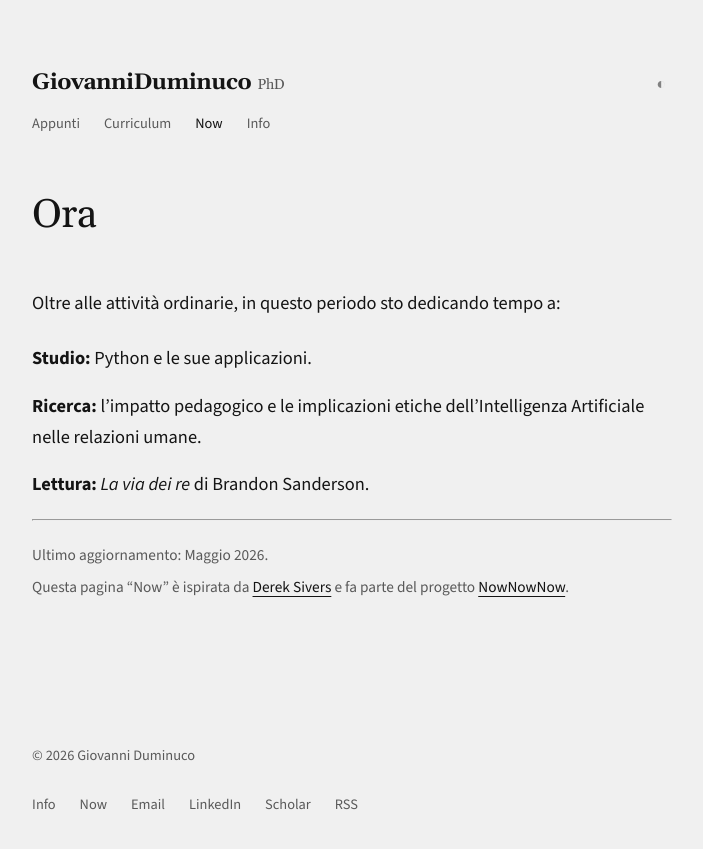
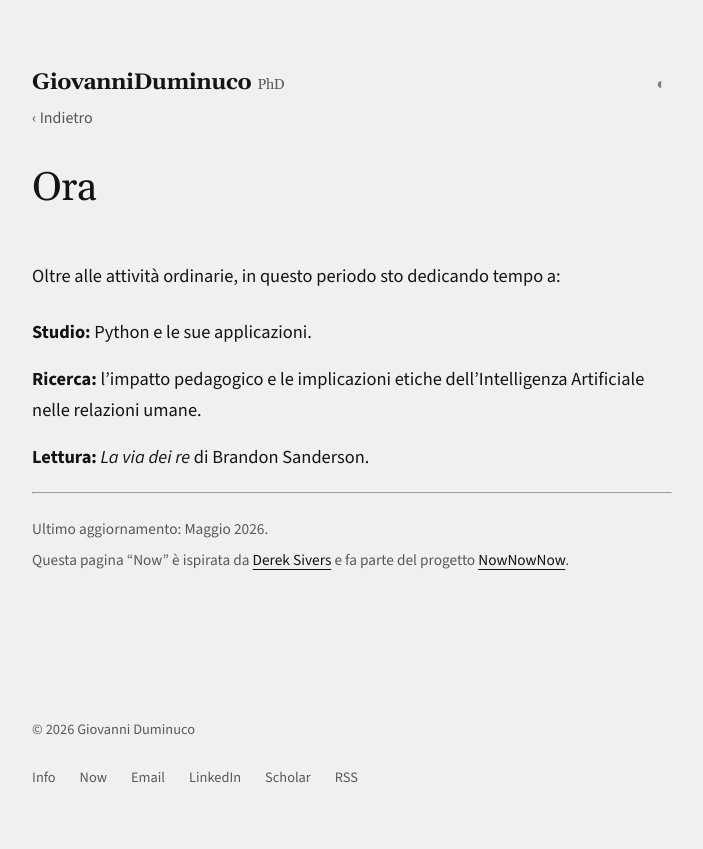
Before and after one commit to dumgio/dumgio.github.io, a Jekyll site: the page built from now.md, in a window 1280 px wide. Shown: the top 849 px of the page, without its empty margins (288-991 px from the left). Built offline with Jekyll 4.4.1, drawn with Linux system fonts in a browser that asks for light colours; comment, search, counter and statistics services are not loaded.

Commit message:
Rimuove menu header e aggiunge link indietro a tutte le pagine
- Rimosso sottomenu (Appunti, Curriculum, Now, Info) dall'header
- Aggiunto "‹ Indietro" a now.md e info.md

Co-Authored-By: Claude Sonnet 4.6 <noreply@anthropic.com>

```diff
--- a/_layouts/default.html
+++ b/_layouts/default.html
@@ -53,12 +53,6 @@
             </h1>
             <button id="theme-toggle" aria-label="Cambia tema" aria-pressed="false">◐</button>
         </div>
-        <nav class="header-nav" aria-label="Navigazione principale">
-            <a href="{{ '/blog/' | relative_url }}"{% if page.url == '/blog/' or page.url contains '/appunti/' %} class="nav-active"{% endif %}>Appunti</a>
-            <a href="{{ '/bio/' | relative_url }}"{% if page.url contains '/bio/' %} class="nav-active"{% endif %}>Curriculum</a>
-            <a href="{{ '/now/' | relative_url }}"{% if page.url contains '/now/' %} class="nav-active"{% endif %}>Now</a>
-            <a href="{{ '/info/' | relative_url }}"{% if page.url contains '/info/' %} class="nav-active"{% endif %}>Info</a>
-        </nav>
     </header>
 
     <script>
--- a/now.md
+++ b/now.md
@@ -3,6 +3,10 @@ layout: default
 title: Cosa sto facendo
 permalink: /now/
 ---
+
+<nav class="page-back-nav">
+  <a href="{{ '/' | relative_url }}">‹ Indietro</a>
+</nav>
 
 <div class="hero-intro">Ora</div>
 
```
Also changed, not shown: info.md (+4 -0 lines).
